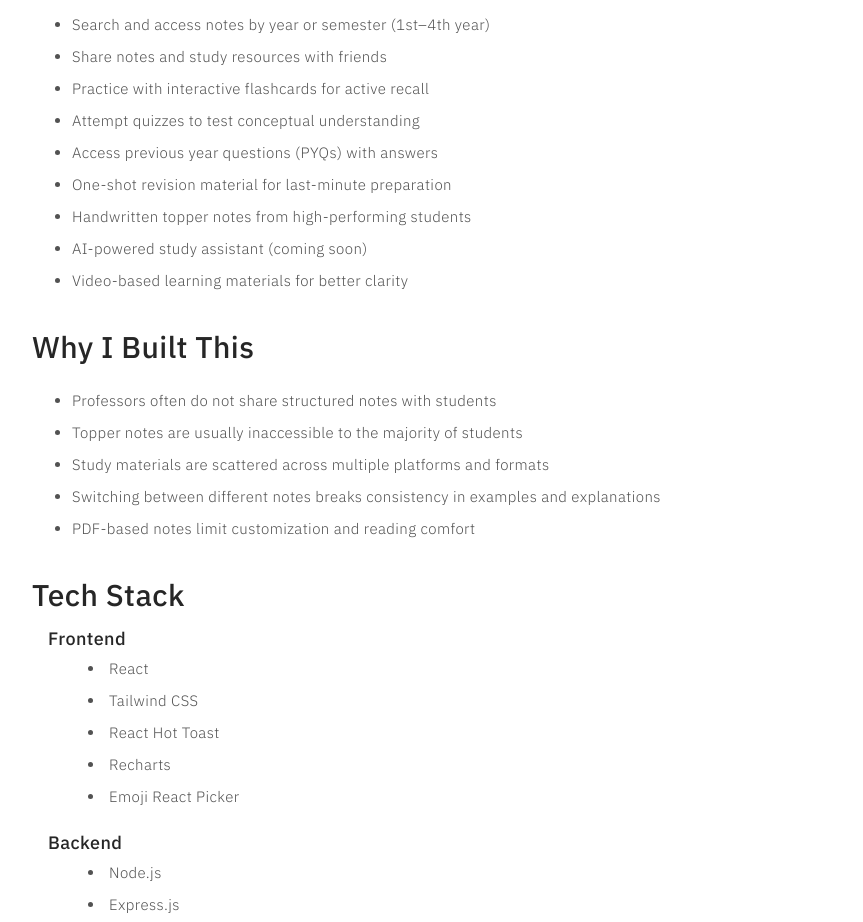
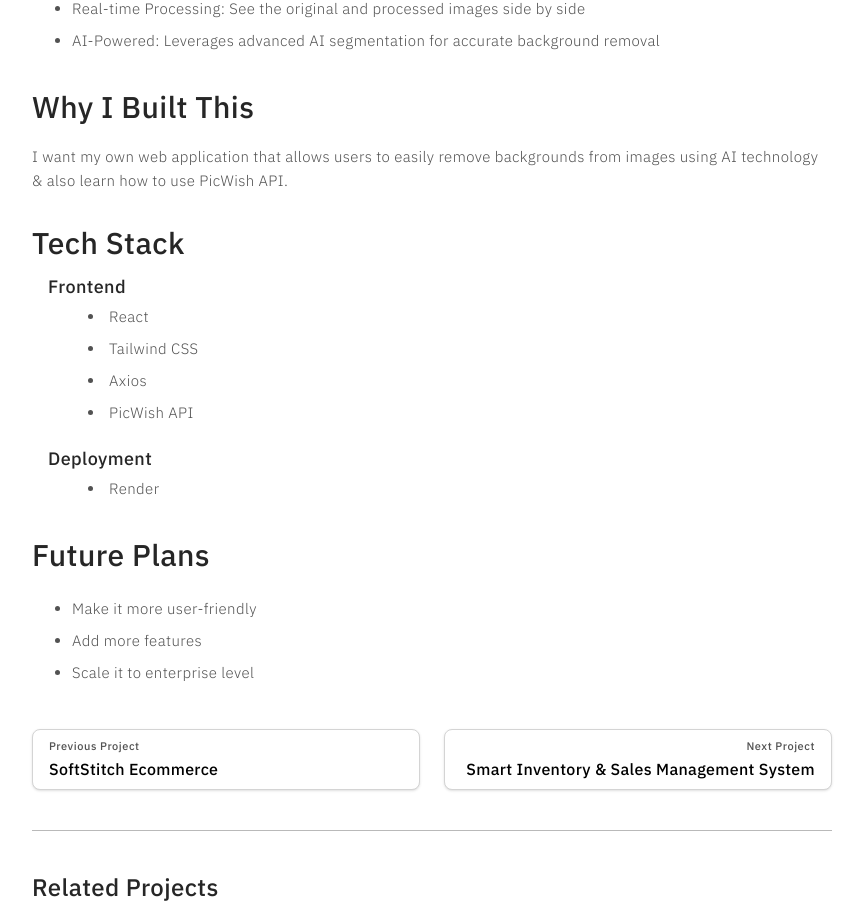
Before and after one commit to AnishGane/personal-portfolio, a React (Vite) app: page /projects/ai-background-removal in a window 1280 px wide. Shown: the part 1418-2340 px from the top of the page, without its empty margins (208-1071 px from the left). Built offline with nearby package versions, Linux system fonts and the light colour scheme.

Commit message:
Update ProjectItem data structure to include optional Features field, enhance ProjectDetails component for conditional rendering of features, and improve styling for better readability. Adjusted timeline values and refined project descriptions for clarity.

```diff
--- a/src/components/constant/Data.tsx
+++ b/src/components/constant/Data.tsx
@@ -173,7 +173,7 @@ export const ProjectItem: ProjectItemProps[] = [
     Role: 'Full Stack',
     Team: 'Solo',
     itemData: {
-      Overview: 'Expense Tracker helps users manage expenses with charts, reports, and insights.',
+      Overview: 'Expense Tracker helps users manage expenses with charts, reports, and insights',
       Features: [
         'User Authentication (Register/Login)',
         'Categorized Expense Tracking',
@@ -210,6 +210,87 @@ export const ProjectItem: ProjectItemProps[] = [
         category: 'Frontend',
         stack: [
           {
+            icon: <ReactLogo />,
+            label: 'React',
+            techDescription:
+              'A popular JavaScript library for building component-based user interfaces.',
+          },
+          {
+            icon: <TailwindCSS />,
+            label: 'Tailwind CSS',
+            techDescription:
+              'A utility-first CSS framework for rapidly building custom user interfaces.',
+          },
+          {
+            icon: <MotionLogo />,
+            label: 'Motion',
+            techDescription: 'A motion library for React that provides animation capabilities.',
+          },
+          {
+            icon: <ReactRouter />,
+            label: 'React Router',
+            techDescription: 'A library for declarative routing in React.',
+          },
+          {
+            label: 'Imgix',
+            techDescription:
+              'A cloud-based media management service for storing and serving images and files.',
+          },
+          {
+            label: 'EmailJS',
+            techDescription: 'A JavaScript library for sending emails using SMTP.',
+          },
+        ],
+      },
+      {
+        category: 'Deployment',
+        stack: [
+          {
+            icon: <Vercel />,
+            label: 'Vercel',
+            techDescription:
+              'A cloud platform for deploying and hosting frontend and full-stack applications.',
+          },
+        ],
+      },
+    ],
+    timeline: '2 months',
+    Role: 'Frontend',
+    Team: 'Solo',
+    itemData: {
+      Overview:
+        'Himalayan Educational Group Service Pvt. Ltd. is a leading Japanese language and training institute in Nepal, committed to preparing students for academic and professional opportunities in Japan. This website is built for visibility and user-friendliness for all the japanese learners that want an interactive learning experience',
+      ProblemStatement:
+        'This website is built for visibility and user-friendliness for all the japanese learners that want an interactive learning experience',
+
+      FuturePlan: [
+        'Expand Course Offerings and Certifications',
+        'Enhance Digital & Blended Learning Platforms',
+        'Improve Marketing and Brand Visibility',
+      ],
+    },
+  },
+  {
+    id: 3,
+    name: 'SoftStitch Ecommerce',
+    subName: 'SoftStitch Ecommerce: A full-stack e-commerce platform',
+    image: '/Images/Project1_Image.png',
+    url: 'https://soft-stitch-ecommerce.vercel.app/',
+    repoLink: 'https://github.com/AnishGane/SoftStitch---Ecommerce',
+    description:
+      'A full-stack e-commerce platform built with React, Node.js,express, and MongoDB, featuring user authentication, product management, shopping cart functionality, and integrated payment gateways.',
+    status: 'Working',
+    technologies: [
+      {
+        category: 'Frontend',
+        stack: [
+          {
+            icon: <ReactLogo />,
+            label: 'React',
+            techDescription:
+              'A popular JavaScript library for building component-based user interfaces.',
+          },
+          {
             icon: <TailwindCSS />,
             label: 'Tailwind CSS',
             techDescription:
@@ -221,13 +302,17 @@ export const ProjectItem: ProjectItemProps[] = [
               'A lightweight React notification library for displaying toast messages.',
           },
           {
-            label: 'Recharts',
-            techDescription: 'A composable charting library built on React for data visualization.',
+            icon: <ReactRouter />,
+            label: 'React Router',
+            techDescription: 'A library for declarative routing in React.',
           },
           {
-            label: 'Emoji React Picker',
-            techDescription:
-              'A reusable React component that allows users to select and insert emojis.',
+            label: 'Motion',
+            techDescription: 'A motion library for React that provides animation capabilities.',
+          },
+          {
+            label: 'Axios',
+            techDescription: 'A promise-based HTTP client for making HTTP requests in JavaScript.',
           },
         ],
       },
@@ -256,117 +341,10 @@ export const ProjectItem: ProjectItemProps[] = [
             techDescription:
               'A cloud-based media management service for storing and serving images and files.',
           },
-        ],
-      },
-      {
-        category: 'Deployment',
-        stack: [
           {
-            icon: <Vercel />,
-            label: 'Vercel',
+            label: 'Bcrypt',
             techDescription:
-              'A cloud platform for deploying and hosting frontend and full-stack applications.',
-          },
-        ],
-      },
-    ],
-    timeline: '2 months',
-    Role: 'Full Stack',
-    Team: 'Solo',
-    itemData: {
-      Overview:
-        'Expense Tracker is a modern React-powered web application designed to help you manage your personal finances effortlessly. It allows you to record, analyze, and visualize your expenses and income through clean, interactive charts and an intuitive user interface.',
-      Features: [
-        'Search and access notes by year or semester (1st–4th year)',
-        'Share notes and study resources with friends',
-        'Practice with interactive flashcards for active recall',
-        'Attempt quizzes to test conceptual understanding',
-        'Access previous year questions (PYQs) with answers',
-        'One-shot revision material for last-minute preparation',
-        'Handwritten topper notes from high-performing students',
-        'AI-powered study assistant (coming soon)',
-        'Video-based learning materials for better clarity',
-      ],
-      ProblemStatement: [
-        'Professors often do not share structured notes with students',
-        'Topper notes are usually inaccessible to the majority of students',
-        'Study materials are scattered across multiple platforms and formats',
-        'Switching between different notes breaks consistency in examples and explanations',
-        'PDF-based notes limit customization and reading comfort',
-      ],
-      FuturePlan: [
-        ' Improve the CMS system to make it more efficient and scalable.',
-        'Add AI Study Assistant',
-        'Scale it to enterprise level.',
-      ],
-    },
-  },
-  {
-    id: 3,
-    name: 'SoftStitch Ecommerce',
-    subName: 'SoftStitch Ecommerce: A full-stack e-commerce platform',
-    image: '/Images/Project1_Image.png',
-    url: 'https://himalayan-edu-pvt-ltd.vercel.app/',
-    repoLink: 'https://github.com/AnishGane/SoftStitch---Ecommerce',
-    description:
-      'A full-stack e-commerce platform built with React, Node.js,express, and MongoDB, featuring user authentication, product management, shopping cart functionality, and integrated payment gateways.',
-    status: 'Working',
-    technologies: [
-      {
-        category: 'Frontend',
-        stack: [
-          {
-            icon: <ReactLogo />,
-            label: 'React',
-            techDescription:
-              'A popular JavaScript library for building component-based user interfaces.',
-          },
-          {
-            icon: <TailwindCSS />,
-            label: 'Tailwind CSS',
-            techDescription:
-              'A utility-first CSS framework for rapidly building custom user interfaces.',
-          },
-          {
-            label: 'React Hot Toast',
-            techDescription:
-              'A lightweight React notification library for displaying toast messages.',
-          },
-          {
-            label: 'Recharts',
-            techDescription: 'A composable charting library built on React for data visualization.',
-          },
-          {
-            label: 'Emoji React Picker',
-            techDescription:
-              'A reusable React component that allows users to select and insert emojis.',
-          },
-        ],
-      },
-      {
-        category: 'Backend',
-        stack: [
-          {
-            icon: <NodeJS />,
-            label: 'Node.js',
-            techDescription:
-              'A JavaScript runtime environment that executes code outside the browser.',
-          },
-          {
-            icon: <ExpessJS />,
-            label: 'Express.js',
-            techDescription: 'A fast, minimalist web framework for building APIs with Node.js.',
-          },
-          {
-            icon: <MongoDB />,
-            label: 'MongoDB',
-            techDescription:
-              'A NoSQL document-oriented database for storing and managing application data.',
-          },
-          {
-            label: 'Cloudinary & Multer',
-            techDescription:
-              'A cloud-based media management service for storing and serving images and files.',
+              'A library for securely hashing passwords and salts in Node.js applications.',
           },
         ],
       },
@@ -382,34 +360,34 @@ export const ProjectItem: ProjectItemProps[] = [
         ],
       },
     ],
-    timeline: '2 months',
+    timeline: '36 days',
     Role: 'Full Stack',
     Team: 'Solo',
     itemData: {
       Overview:
         'Expense Tracker is a modern React-powered web application designed to help you manage your personal finances effortlessly. It allows you to record, analyze, and visualize your expenses and income through clean, interactive charts and an intuitive user interface.',
       Features: [
-        'Search and access notes by year or semester (1st–4th year)',
-        'Share notes and study resources with friends',
-        'Practice with interactive flashcards for active recall',
-        'Attempt quizzes to test conceptual understanding',
-        'Access previous year questions (PYQs) with answers',
-        'One-shot revision material for last-minute preparation',
-        'Handwritten topper notes from high-performing students',
-        'AI-powered study assistant (coming soon)',
-        'Video-based learning materials for better clarity',
+        'User Authentication, secure login/signup with JWT',
+        'Browse products with search and filtering',
+        'Shopping Cart, add/remove items with size selection',
+        'Order Management, place orders and track order history',
+        'Payment Integration, COD & eSewa(now in localhost only)',
+        '(Admin) Product Management, add, edit, and delete products',
+        '(Admin) Order Management, view and update order status',
+        '(Admin) User Management, Monitor user activities',
+        '(Admin) Image Upload, Cloudinary integration for product images',
       ],
       ProblemStatement: [
-        'Professors often do not share structured notes with students',
-        'Topper notes are usually inaccessible to the majority of students',
-        'Study materials are scattered across multiple platforms and formats',
-        'Switching between different notes breaks consistency in examples and explanations',
-        'PDF-based notes limit customization and reading comfort',
+        'Learn and demonstrate real-world full-stack skills using a modern JavaScript stack',
+        'Implement essential e-commerce features end-to-end',
+        'To learn how to deploy full-stack apps on Vercel',
       ],
       FuturePlan: [
-        ' Improve the CMS system to make it more efficient and scalable.',
-        'Add AI Study Assistant',
-        'Scale it to enterprise level.',
+        'Advanced product filtering & search',
+        'Product reviews & ratings',
+        'Multiple payment gateway support',
+        'Invoice & receipt generation',
+        'Enhanced authentication & security',
       ],
     },
   },
@@ -440,45 +418,13 @@ export const ProjectItem: ProjectItemProps[] = [
               'A utility-first CSS framework for rapidly building custom user interfaces.',
           },
           {
-            label: 'React Hot Toast',
-            techDescription:
-              'A lightweight React notification library for displaying toast messages.',
+            label: 'Axios',
+            techDescription: 'A promise-based HTTP client for making HTTP requests in JavaScript.',
           },
           {
-            label: 'Recharts',
-            techDescription: 'A composable charting library built on React for data visualization.',
-          },
-          {
-            label: 'Emoji React Picker',
+            label: 'PicWish API',
             techDescription:
-              'A reusable React component that allows users to select and insert emojis.',
-          },
-        ],
-      },
-      {
-        category: 'Backend',
-        stack: [
-          {
-            icon: <NodeJS />,
-            label: 'Node.js',
-            techDescription:
-              'A JavaScript runtime environment that executes code outside the browser.',
-          },
-          {
-            icon: <ExpessJS />,
-            label: 'Express.js',
-            techDescription: 'A fast, minimalist web framework for building APIs with Node.js.',
-          },
-          {
-            icon: <MongoDB />,
-            label: 'MongoDB',
-            techDescription:
-              'A NoSQL document-oriented database for storing and managing application data.',
-          },
-          {
-            label: 'Cloudinary & Multer',
-            techDescription:
-              'A cloud-based media management service for storing and serving images and files.',
+              'An image processing API that allows users to remove backgrounds from images.',
           },
         ],
       },
@@ -486,159 +432,36 @@ export const ProjectItem: ProjectItemProps[] = [
         category: 'Deployment',
         stack: [
           {
-            icon: <Vercel />,
-            label: 'Vercel',
+            label: 'Render',
             techDescription:
               'A cloud platform for deploying and hosting frontend and full-stack applications.',
           },
         ],
       },
     ],
-    timeline: '2 months',
-    Role: 'Full Stack',
+    timeline: '4 days',
+    Role: 'Frontend',
     Team: 'Solo',
     itemData: {
       Overview:
-        'Expense Tracker is a modern React-powered web application designed to help you manage your personal finances effortlessly. It allows you to record, analyze, and visualize your expenses and income through clean, interactive charts and an intuitive user interface.',
+        'A web application allows users to easily remove backgrounds from images using AI technology.',
       Features: [
-        'Search and access notes by year or semester (1st–4th year)',
-        'Share notes and study resources with friends',
-        'Practice with interactive flashcards for active recall',
-        'Attempt quizzes to test conceptual understanding',
-        'Access previous year questions (PYQs) with answers',
-        'One-shot revision material for last-minute preparation',
-        'Handwritten topper notes from high-performing students',
-        'AI-powered study assistant (coming soon)',
-        'Video-based learning materials for better clarity',
+        'Simple Upload Interface: Drag and drop or click to upload images',
+        'Real-time Processing: See the original and processed images side by side',
+        'AI-Powered: Leverages advanced AI segmentation for accurate background removal',
       ],
       ProblemStatement: [
-        'Professors often do not share structured notes with students',
-        'Topper notes are usually inaccessible to the majority of students',
-        'Study materials are scattered across multiple platforms and formats',
-        'Switching between different notes breaks consistency in examples and explanations',
-        'PDF-based notes limit customization and reading comfort',
+        'I want my own web application that allows users to easily remove backgrounds from images using AI technology & also learn how to use PicWish API.',
       ],
       FuturePlan: [
-        ' Improve the CMS system to make it more efficient and scalable.',
-        'Add AI Study Assistant',
-        'Scale it to enterprise level.',
+        'Make it more user-friendly',
+        'Add more features',
+        'Scale it to enterprise level',
       ],
     },
   },
   {
     id: 5,
-    name: 'AI Image Enhancer',
-    subName: 'AI Image Enhancer: Enhance Image using AI',
-    image: '/Images/Project1_Image.png',
-    url: 'https://ai-image-enhancer-1oli.onrender.com/',
-    repoLink: 'https://github.com/AnishGane/AI-Image-Enhancer',
-    description:
-      'This web application allows users to easily enhance image using AI technology. Built with React and integrated with a powerful image processing API, this tool provides a simple and intuitive interface for enhancing images related tasks.',
-    status: 'Working',
-    technologies: [
-      {
-        category: 'Frontend',
-        stack: [
-          {
-            icon: <ReactLogo />,
-            label: 'React',
-            techDescription:
-              'A popular JavaScript library for building component-based user interfaces.',
-          },
-          {
-            icon: <TailwindCSS />,
-            label: 'Tailwind CSS',
-            techDescription:
-              'A utility-first CSS framework for rapidly building custom user interfaces.',
-          },
-          {
-            label: 'React Hot Toast',
-            techDescription:
-              'A lightweight React notification library for displaying toast messages.',
-          },
-          {
-            label: 'Recharts',
-            techDescription: 'A composable charting library built on React for data visualization.',
-          },
-          {
-            label: 'Emoji React Picker',
-            techDescription:
-              'A reusable React component that allows users to select and insert emojis.',
-          },
-        ],
-      },
-      {
-        category: 'Backend',
-        stack: [
-          {
-            icon: <NodeJS />,
-            label: 'Node.js',
-            techDescription:
-              'A JavaScript runtime environment that executes code outside the browser.',
-          },
-          {
-            icon: <ExpessJS />,
-            label: 'Express.js',
-            techDescription: 'A fast, minimalist web framework for building APIs with Node.js.',
-          },
-          {
-            icon: <MongoDB />,
-            label: 'MongoDB',
-            techDescription:
-              'A NoSQL document-oriented database for storing and managing application data.',
-          },
-          {
-            label: 'Cloudinary & Multer',
-            techDescription:
-              'A cloud-based media management service for storing and serving images and files.',
-          },
-        ],
-      },
-      {
-        category: 'Deployment',
-        stack: [
-          {
-            icon: <Vercel />,
-            label: 'Vercel',
-            techDescription:
-              'A cloud platform for deploying and hosting frontend and full-stack applications.',
-          },
-        ],
-      },
-    ],
-    timeline: '2 months',
-    Role: 'Full Stack',
-    Team: 'Solo',
-    itemData: {
-      Overview:
-        'Expense Tracker is a modern React-powered web application designed to help you manage your personal finances effortlessly. It allows you to record, analyze, and visualize your expenses and income through clean, interactive charts and an intuitive user interface.',
-      Features: [
-        'Search and access notes by year or semester (1st–4th year)',
-        'Share notes and study resources with friends',
-        'Practice with interactive flashcards for active recall',
-        'Attempt quizzes to test conceptual understanding',
-        'Access previous year questions (PYQs) with answers',
-        'One-shot revision material for last-minute preparation',
-        'Handwritten topper notes from high-performing students',
-        'AI-powered study assistant (coming soon)',
-        'Video-based learning materials for better clarity',
-      ],
-      ProblemStatement: [
-        'Professors often do not share structured notes with students',
-        'Topper notes are usually inaccessible to the majority of students',
-        'Study materials are scattered across multiple platforms and formats',
-        'Switching between different notes breaks consistency in examples and explanations',
-        'PDF-based notes limit customization and reading comfort',
-      ],
-      FuturePlan: [
-        ' Improve the CMS system to make it more efficient and scalable.',
-        'Add AI Study Assistant',
-        'Scale it to enterprise level.',
-      ],
-    },
-  },
-  {
-    id: 6,
     name: 'Smart Inventory & Sales Management System',
     subName: 'SISMS: Manage Inventory and Sales',
     image: '/Images/Project1_Image.png',
--- a/src/pages/ProjectDetails.tsx
+++ b/src/pages/ProjectDetails.tsx
@@ -99,6 +99,7 @@ const ProjectDetails = () => {
             icon={<WebsiteDemo className="size-[18px] text-white/80 dark:text-black/80" />}
             text="Live Demo"
             variant="primary"
+            target="_blank"
             href={projectContent.url}
           />
           <Button
@@ -128,8 +129,13 @@ const ProjectDetails = () => {
             </p>
           </div>
 
+          {projectContent.itemData.Features && projectContent?.itemData?.Features.length > 0 && (
+            <>
               <div className="mb-8">
-            <AppendHashtag NoOfHash={2} className="mb-1.5 text-2xl font-medium md:mb-5 md:text-3xl">
+                <AppendHashtag
+                  NoOfHash={2}
+                  className="mb-1.5 text-2xl font-medium md:mb-5 md:text-3xl"
+                >
                   <h3>Features</h3>
                 </AppendHashtag>
                 <ul className="mx-10 list-disc">
@@ -138,6 +144,8 @@ const ProjectDetails = () => {
                   ))}
                 </ul>
               </div>
+            </>
+          )}
 
           <div className="mb-8">
             <AppendHashtag NoOfHash={2} className="mb-1.5 text-2xl font-medium md:mb-5 md:text-3xl">
@@ -152,7 +160,7 @@ const ProjectDetails = () => {
                 ))}
               </ul>
             ) : (
-              <p className="text-neutral-6 text-[15px] leading-8 font-light">
+              <p className="text-neutral-6 text-[15px] leading-6 font-light">
                 {projectContent.itemData.ProblemStatement}
               </p>
             )}
--- a/src/types/index.ts
+++ b/src/types/index.ts
@@ -38,8 +38,8 @@ type TechnologyCategory = {
 
 type ProjectItemData = {
   Overview: string;
-  Features: string[];
-  ProblemStatement: string[];
+  Features?: string[];
+  ProblemStatement: string | string[];
   FuturePlan: string[];
 };
 
```
Also changed, not shown: public/Images/SoftStitchEcommerce.png (added). Lines whose indentation alone changed are shown as unchanged.
